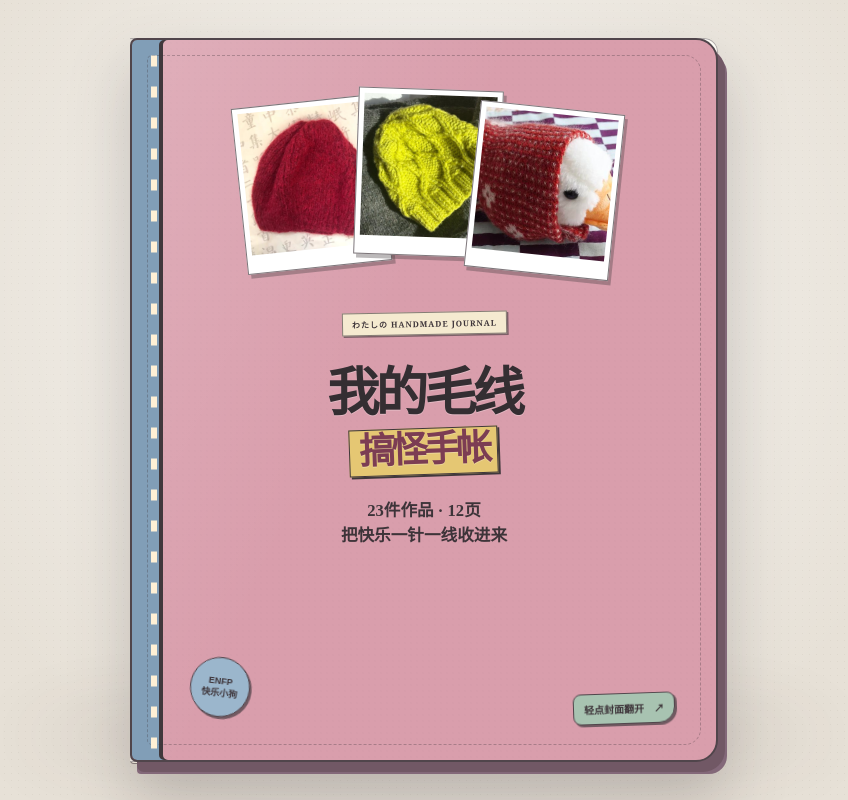
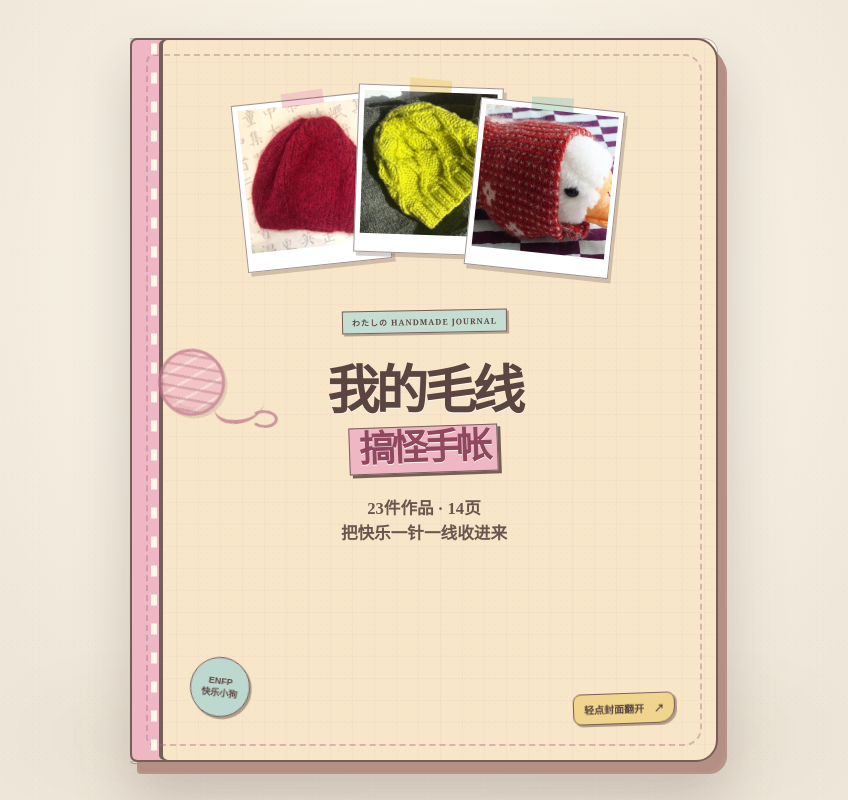
Before and after one commit to smallporridge/xiao, a Next.js app: page / in a window 1280 px wide. Shown: the whole page, without its empty margins (216-1064 px from the left). Built offline with nearby package versions, Linux system fonts and the light colour scheme.

Commit message:
Restyle the journal as a cream yarn notebook

```diff
--- a/app/globals.css
+++ b/app/globals.css
@@ -260,3 +260,88 @@ img{display:block;max-width:100%}
   .mobile-book-shell .thread-nav button.active:after{width:12px;opacity:1}
   .mobile-book-shell .swipe-note{bottom:4px}
 }
+
+/* Cream yarn edition — the object is the notebook; decoration stays on the paper. */
+:root{
+  --ink:#55433f;--muted:#8d7770;--paper:#fffaf0;--desk:#eee6d8;
+  --pink:#efb7c4;--blue:#bdd7d2;--yellow:#efd48d;--mint:#b9d5c5;
+  --berry:#a35d72;--line:rgba(165,139,111,.09);--shadow:rgba(81,60,54,.2)
+}
+body{color:var(--ink);background:var(--desk)}
+.desk{background-color:#eee6d8;background-image:radial-gradient(circle at 50% 35%,rgba(255,253,246,.96),rgba(255,250,239,.44) 38%,transparent 69%),radial-gradient(rgba(106,78,65,.05) .7px,transparent .78px);background-size:100% 100%,7px 7px}
+.desk:before{background:rgba(88,63,56,.19);filter:blur(42px);opacity:.38}
+.book-object,.reader{filter:drop-shadow(0 26px 28px rgba(77,55,50,.22))}
+.book-object:before{border-color:rgba(91,67,59,.44);background:repeating-linear-gradient(0deg,#e7dcc9 0 2px,#fff9eb 2px 5px);box-shadow:7px 10px 0 #b89387}
+
+/* Cream cover with stitched label, photo scraps and a real CSS yarn motif. */
+.cover-face{border-color:#765f58}
+.cover-front{
+  padding-top:7%;
+  background-color:#f7e7c8;
+  background-image:
+    linear-gradient(90deg,rgba(241,183,197,.16) 1px,transparent 1px),
+    linear-gradient(rgba(241,183,197,.14) 1px,transparent 1px),
+    radial-gradient(rgba(101,77,68,.065) .65px,transparent .72px);
+  background-size:22px 22px,22px 22px,6px 6px;
+  box-shadow:inset 27px 0 0 #efb7c4,inset 31px 0 0 #765f58,7px 10px 0 #b48f84
+}
+.cover-front:after{inset:14px;border:2px dashed rgba(173,111,126,.4);border-radius:8px 18px 18px 8px}
+.cover-seam{left:19px;width:6px;background:repeating-linear-gradient(0deg,transparent 0 9px,#fff8e9 10px 20px,transparent 21px 29px)}
+.small-label{background:#c6ddd2;border-color:#765f58;box-shadow:2px 2px 0 rgba(118,95,88,.5);color:#5d4a45}
+.cover-front h1{color:#5a4540;text-shadow:0 1px #fffaf0}
+.cover-front h1 em{border-color:#765f58;background:#efb7c4;box-shadow:3px 3px 0 #765f58;color:#8f4860}
+.cover-front>p{color:#6c554e}
+.open-label{background:#f0d58e;border-color:#765f58;box-shadow:2px 2px 0 rgba(118,95,88,.55)}
+.cover-badge{background:#bdd8ce;border-color:#765f58;box-shadow:2px 2px 0 rgba(118,95,88,.55);color:#5d4843}
+.mini-photos i{border-color:rgba(118,95,88,.66);box-shadow:3px 4px 0 rgba(118,95,88,.3)}
+.mini-photos i:after{content:"";position:absolute;left:50%;top:-8px;width:42px;height:14px;background:rgba(239,183,196,.62);transform:translateX(-50%) rotate(-2deg);mix-blend-mode:multiply}
+.mini-photos i:nth-child(2):after{background:rgba(239,212,141,.68);transform:translateX(-50%) rotate(3deg)}
+.mini-photos i:nth-child(3):after{background:rgba(185,213,197,.68);transform:translateX(-50%) rotate(-3deg)}
+.front-cover:not(:disabled):hover .cover-front{filter:brightness(1.018) saturate(1.02)}
+.cover-back{background-color:#fff7e7;background-image:linear-gradient(rgba(239,183,196,.1) 1px,transparent 1px),linear-gradient(90deg,rgba(239,183,196,.08) 1px,transparent 1px);background-size:25px 25px}
+
+.cover-yarn{position:absolute;z-index:1;left:4%;top:42%;width:115px;height:105px;pointer-events:none;opacity:.72;transform:rotate(-8deg)}
+.cover-yarn i{position:absolute;display:block}
+.cover-yarn i:nth-child(1){left:5px;top:4px;width:67px;height:67px;overflow:hidden;border:3px solid #bd7589;border-radius:50%;background-color:#f2b8c6;background-image:repeating-linear-gradient(18deg,transparent 0 8px,rgba(162,85,107,.46) 9px 11px),repeating-linear-gradient(-22deg,transparent 0 12px,rgba(255,249,235,.55) 13px 15px);box-shadow:inset 4px -5px 0 rgba(142,76,95,.13),2px 3px 0 rgba(118,95,88,.24)}
+.cover-yarn i:nth-child(2){left:58px;top:48px;width:49px;height:38px;border-bottom:4px solid #bd7589;border-radius:0 0 80% 45%;transform:rotate(12deg)}
+.cover-yarn i:nth-child(3){left:92px;top:75px;width:27px;height:18px;border:3px solid #bd7589;border-left-color:transparent;border-radius:50%;transform:rotate(10deg)}
+
+/* More physical pages: visible page block, warm paper, stitched spine and ribbon. */
+.reader .book-shell:before{content:"";position:absolute;z-index:0;inset:5px -6px -8px 5px;border:1px solid rgba(99,73,65,.35);border-radius:12px 18px 18px 12px;background:repeating-linear-gradient(0deg,#e9dfce 0 2px,#fff9ed 2px 5px);box-shadow:5px 7px 0 #b9968a}
+.open-spread{filter:drop-shadow(0 2px 8px rgba(77,55,50,.13))}
+.journal-page{border-color:rgba(92,68,60,.36);background-color:#fffaf0;background-image:linear-gradient(rgba(196,160,120,.08) 1px,transparent 1px),radial-gradient(rgba(89,67,58,.045) .65px,transparent .75px);background-size:100% 30px,6px 6px;box-shadow:inset 0 0 24px rgba(154,118,83,.035)}
+.journal-page:before{border-color:rgba(177,118,132,.085)}
+.book-spine{width:24px;background:linear-gradient(90deg,transparent,rgba(93,65,57,.15),rgba(255,251,240,.72),rgba(93,65,57,.16),transparent)}
+.book-spine:after{content:"";position:absolute;left:50%;top:14px;bottom:14px;width:2px;transform:translateX(-50%);background:repeating-linear-gradient(0deg,#c88999 0 7px,transparent 7px 14px);opacity:.5}
+.bookmark-ribbon{position:absolute;z-index:2;left:52%;top:8px;bottom:-21px;width:14px;background:linear-gradient(90deg,#dca0b0,#efbdc8 46%,#c9899b);box-shadow:1px 2px 3px rgba(91,62,57,.18);clip-path:polygon(0 0,100% 0,100% 100%,50% 88%,0 100%);pointer-events:none;transform:translateX(-50%) rotate(.5deg)}
+.year-tab{border-color:rgba(93,69,61,.46);box-shadow:1.5px 1.5px 0 rgba(93,69,61,.28)}
+.eyebrow{color:#a35d72}
+.work-card{border-color:rgba(93,69,61,.19);background:#fffef9;box-shadow:0 1px 0 #fff,3px 5px 11px rgba(84,61,54,.105)}
+.work-card .photo{background:#f6f0e5;border-color:rgba(93,69,61,.08)}
+.work-card .tape{background:rgba(239,183,196,.54)}
+.page-layout-duo .work-card:nth-child(2) .tape{background:rgba(185,213,197,.62)}
+.word-sticker{background:#efd58f;border-color:rgba(93,69,61,.48);box-shadow:1.5px 1.5px 0 rgba(93,69,61,.34)}
+.recap-copy{border-color:#c98598;background:rgba(239,183,196,.12)}
+.letter-page{background-color:#fff8e9;background-image:linear-gradient(rgba(232,164,181,.1) 1px,transparent 1px),radial-gradient(rgba(76,59,51,.04) .7px,transparent .8px)}
+.letter-paper{border-color:rgba(93,69,61,.38);background:rgba(255,254,249,.88);box-shadow:5px 6px 13px rgba(91,66,59,.11)}
+.cover-tab{background:#f3c5cf;border-color:rgba(93,69,61,.38)}
+.spread-count{background:rgba(255,250,239,.9)}
+.page-edge:hover:after{transform:translateY(-3px) scale(1.05)}
+.page-edge:active:after{transform:translateY(-1px) scale(.98)}
+.thread-nav button{border-radius:99px}
+
+@media(max-width:820px){
+  .cover-front{padding-top:6%;box-shadow:inset 24px 0 0 #efb7c4,inset 28px 0 0 #765f58,5px 8px 0 #b48f84}
+  .cover-yarn{left:2%;top:43%;width:90px;height:85px;transform:scale(.82) rotate(-8deg);transform-origin:left top}
+  .reader .book-shell:before{inset:5px -4px -7px 4px;border-radius:8px 18px 18px 8px;box-shadow:4px 6px 0 #b9968a}
+  .mobile-book-shell .bookmark-ribbon{left:15%;top:7px;bottom:-17px;width:12px}
+  .mobile-book-shell .journal-page{background-color:#fffaf0}
+  .mobile-book-shell .thread-nav{max-width:82%;gap:1px}
+  .mobile-book-shell .thread-nav button,.mobile-book-shell .thread-nav button.active{width:13px}
+  .mobile-book-shell .thread-nav button:after{width:5px}
+  .mobile-book-shell .thread-nav button.active:after{width:10px}
+}
+@media(max-width:380px){
+  .cover-yarn{opacity:.5;transform:scale(.68) rotate(-8deg)}
+  .mobile-book-shell .thread-nav button,.mobile-book-shell .thread-nav button.active{width:11px}
+}
--- a/app/layout.tsx
+++ b/app/layout.tsx
@@ -1,7 +1,7 @@
 import type {Metadata,Viewport} from "next";
 import "./globals.css";
 const title="我的毛线搞怪手帐｜23件作品的快乐宇宙";
-const description="一本从2024翻到2026的日系手作手帐：23件纺织作品、12页第一人称记录，以及朋友留在最后一页的祝福。";
-export const metadata:Metadata={metadataBase:new URL("https://smallporridge.github.io/xiao/"),title,description,applicationName:title,robots:{index:false,follow:false},openGraph:{title,description,type:"website",url:"https://smallporridge.github.io/xiao/",siteName:title,images:[{url:"https://smallporridge.github.io/xiao/og-v2.png",width:1200,height:630,alt:"我的毛线搞怪手帐封面"}]},twitter:{card:"summary_large_image",title,description,images:["https://smallporridge.github.io/xiao/og-v2.png"]}};
-export const viewport:Viewport={themeColor:"#f3b7c8",colorScheme:"light"};
+const description="一本从2024翻到2026的日系手作手帐：23件纺织作品、14页第一人称记录，以及朋友留在最后一页的祝福。";
+export const metadata:Metadata={metadataBase:new URL("https://smallporridge.github.io/xiao/"),title,description,applicationName:title,robots:{index:false,follow:false},openGraph:{title,description,type:"website",url:"https://smallporridge.github.io/xiao/",siteName:title,images:[{url:"https://smallporridge.github.io/xiao/og-v3.png",width:1731,height:909,alt:"我的毛线搞怪手帐封面"}]},twitter:{card:"summary_large_image",title,description,images:["https://smallporridge.github.io/xiao/og-v3.png"]}};
+export const viewport:Viewport={themeColor:"#f7e7c8",colorScheme:"light"};
 export default function RootLayout({children}:Readonly<{children:React.ReactNode}>){return <html lang="zh-CN"><body>{children}</body></html>}
--- a/app/page.tsx
+++ b/app/page.tsx
@@ -8,45 +8,48 @@ type Spread={year:string;color:string;left:JournalPage;right:JournalPage};
 const work=(id:number,title:string,date:string,kind:string,caption:string,sticker?:string):Entry=>({id,title,date,kind,image:`./works/${String(id).padStart(2,"0")}.webp`,caption,sticker});
 
 const spreads:Spread[]=[
-{year:"2024 · 从第一针开始",color:"#d69aa9",left:{eyebrow:"CHAPTER 01 · 起针",title:"我先织点真的能穿出去的",aside:"帽子和背心，是我的毛线新手村装备。",layout:"duo",items:[
+{year:"2024 · 从第一针开始",color:"#efb9c5",left:{eyebrow:"CHAPTER 01 · 起针",title:"我先织点真的能穿出去的",aside:"帽子和背心，是我的毛线新手村装备。",layout:"duo",items:[
 work(30,"三国万里子帽子","2024 年","帽子","第一顶帽子先选酒红色。戴上的那一刻，我的毛线新手村也算正式开张。","START"),
 work(29,"横田古着背心","2024 年","背心","条纹、古着感，还有一点不肯规规矩矩的颜色——刚开始，我就已经藏不住自己的主意。","偏要条纹")
 ]},right:{eyebrow:"CHAPTER 02 · 快乐加量",title:"五月以后，我开始让线条捣蛋",aside:"一件像彩糖，一条故意不走直线。",layout:"duo",items:[
 work(28,"芭贝毛线背心","2024.05.11","背心","五月十一日，我把彩点毛线织成一件软乎乎的背心。原来一团线真的能变成当天的好心情。","05.11"),
 work(27,"Zig Zag Scarf","2024 年","围巾","粉色可以温柔，锯齿也可以捣蛋。我没有二选一，因为两个都很像我。","ZIG ZAG")
 ]}},
-{year:"2024 · 慢慢织出自己的样子",color:"#9bb8cf",left:{eyebrow:"CHAPTER 03 · 山脉连续剧",title:"同一个名字，也能有两种天气",aside:"一件像淡蓝晴天，一件装进薄荷和阳光。",layout:"duo",items:[
+{year:"2024 · 慢慢织出自己的样子",color:"#b9d4cf",left:{eyebrow:"CHAPTER 03 · 山脉连续剧",title:"同一个名字，也能有两种天气",aside:"一件像淡蓝晴天，一件装进薄荷和阳光。",layout:"duo",items:[
 work(26,"白色山脉背心","2024 年","背心","淡蓝色轻得像一小片晴天。织到这里，我开始知道自己喜欢怎样的留白。","晴天款"),
 work(24,"白色山脉","2024 年","背心","再走一次山脉，这回把薄荷、粉色和阳光一起带上。同一个名字，也能长出新表情。","再来一次")
 ]},right:{eyebrow:"CHAPTER 04 · 基本功有性格",title:"所谓基础款，也要经过我的配色",aside:"袜子去晒太阳，披肩像一封安静的信。",layout:"duo",items:[
 work(22,"平平针基础款袜子","2024 年","袜子","平平针是基本功，可我的袜子偏要像刚完成冒险任务的装备。实用和热闹可以一起出现。","LEVEL UP"),
 work(21,"Close to You","2024 年","披肩","这一件浅浅的、软软的。挂在枝头的时候，我发现自己也能把毛线织得像一封安静的信。","soft")
 ]}},
-{year:"2025 · 耐心开始有形状",color:"#a8b89e",left:{eyebrow:"CHAPTER 05 · 越来越会完成",title:"小甜点之后，是一整件大工程",aside:"从一条小围巾，到密密麻麻的华夫格。",layout:"duo",items:[
+{year:"2025 · 耐心开始有形状",color:"#efd694",left:{eyebrow:"CHAPTER 05 · 越来越会完成",title:"小甜点之后，是一整件大工程",aside:"从一条小围巾，到密密麻麻的华夫格。",layout:"duo",items:[
 work(19,"三角小围巾","2025 年","围巾","咖啡色在阳光里有一点复古，再别上一枚金色小胸针。嗯，我越来越会给作品找位置了。","会搭！"),
 work(18,"华夫套衫","2025 年","套衫","一格一格往前，回过神已经是一整件套衫。原来耐心不是等出来的，是每一行都没有跳过。","耐心 +100")
 ]},right:{eyebrow:"CHAPTER 06 · 过程也值得贴下来",title:"没有完工的日子，也在认真前进",aside:"棒针上的半成品，和花丛里的完成照。",layout:"duo",items:[
 work(17,"伊莉斯小围巾","2025 年","围巾","伊莉斯还在棒针上慢慢长大。过程没有成品那么整齐，但这也是我认真赶路的样子。","进行中"),
 work(15,"Lace Scarf","2025 年","围巾","完工以后，我给它找了一片花做背景。作品做好了还不算，我还想让它好好登场。","春日限定")
 ]}},
-{year:"2025 · 配色和花纹会说话",color:"#b9aacf",left:{eyebrow:"CHAPTER 07 · 披肩实验室",title:"脑洞先跑，针脚负责追上",aside:"反差、轮廓、花样，我开始把“为什么好看”也织进去。",layout:"triptych",items:[
+{year:"2025 · 配色会说话",color:"#d9c4e5",left:{eyebrow:"CHAPTER 07 · 披肩实验室",title:"反差越大胆，作品越有我的脾气",aside:"绿蓝、红边、焦糖橘和深咖，都坐到同一张桌上。",layout:"duo",items:[
 work(14,"安仁披肩","2025 年","披肩","绿蓝配红边康乃馨，听起来有点冒险。可我把它们放在一起以后，只想说：果然很可以。","大胆配"),
-work(12,"云蛟披肩","2025 年","披肩","焦糖橘接上深咖，柔软里一下有了气势。名字叫云蛟，当然要认真登场。","召唤成功"),
-work(11,"踏脚石披肩","2025 年","披肩","我把轮廓和花样都画清楚。不是随便织，是一排排踩着踏脚石，把想法带到现实。","CHECK")
-]},right:{eyebrow:"CHAPTER 08 · 花纹小剧场",title:"可爱可以安静，也可以很有戏",aside:"深色里开花，荧光黄负责把镜头抢走。",layout:"triptych",items:[
-work(10,"繁花披肩","2025 年","披肩","深灰负责稳住，玫红一朵一朵跳出来。我把暗色里的小火花，全都留了下来。","BLOOM"),
+work(12,"云蛟披肩","2025 年","披肩","焦糖橘接上深咖，柔软里一下有了气势。名字叫云蛟，当然要认真登场。","召唤成功")
+]},right:{eyebrow:"CHAPTER 08 · 花样路线图",title:"我不只会织，也开始知道它为什么好看",aside:"一排踏脚石走过去，暗色里就开出了花。",layout:"duo",items:[
+work(11,"踏脚石披肩","2025 年","披肩","我把轮廓和花样都画清楚。不是随便织，是一排排踩着踏脚石，把想法带到现实。","CHECK"),
+work(10,"繁花披肩","2025 年","披肩","深灰负责稳住，玫红一朵一朵跳出来。我把暗色里的小火花，全都留了下来。","BLOOM")
+]}},
+{year:"2025 → 2026 · 可爱很有戏",color:"#efbcc8",left:{eyebrow:"CHAPTER 09 · 花纹小剧场",title:"作品旁边，也要安排一点剧情",aside:"小助理负责表情，荧光黄负责抢镜。",layout:"duo",items:[
 work(9,"小繁花披肩","2025 年","披肩","红黑披肩、同色线团，再安排一位表情很有戏的小助理。我的作品照也要有剧情。","本日导演"),
 work(8,"钻石帽子","2025 年","帽子","钻石纹再加荧光黄，低调是不可能低调的。偶尔就该亮到连自己都忍不住多看两眼。","ENFP")
+]},right:{eyebrow:"CHAPTER 10 · 毛茸茸警报",title:"成熟和幼稚，我当然都要",aside:"粉色先赢一半，灰色开衫负责稳住。",layout:"duo",items:[
+work(6,"不完全柏林围巾","2026 年","围巾","名字虽然叫“不完全”，这团粉色却已经很会抢镜。完成度可以等等，快乐先到就好。","先赢一半"),
+work(5,"Sophie’s Cardigan","2026 年","开衫","开衫负责沉稳灰，小挂件负责偷偷可爱。我没打算选边站，这两种样子都是我。","都要")
 ]}},
-{year:"2026 · 喜欢住进日常",color:"#91b8aa",left:{eyebrow:"CHAPTER 09 · 毛茸茸研究所",title:"成熟和幼稚，我当然都要",aside:"围巾、开衫、杯垫：认真生活，也认真搞怪。",layout:"triptych",items:[
-work(6,"不完全柏林围巾","2026 年","围巾","名字虽然叫“不完全”，这团粉色却已经很会抢镜。完成度可以等等，快乐先到就好。","先赢一半"),
-work(5,"Sophie’s Cardigan","2026 年","开衫","开衫负责沉稳灰，小挂件负责偷偷可爱。我没打算选边站，这两种样子都是我。","都要"),
-work(4,"杯垫","2026 年","生活小物","杯垫上再织一只红色小包。有人说没必要，可让普通一天变可爱一点，本来就很有必要。","很有必要")
-]},right:{eyebrow:"CHAPTER 10 · 我的日常联动",title:"毛线终于和手帐、角色碰面了",aside:"我喜欢的东西没有各玩各的，它们住进了同一页。",layout:"duo",items:[
-work(3,"手帐收纳袋","2026 年","收纳袋","深蓝和橙色绕在一起，再装三颗不一样的按钮。它替纸笔安了家，也把我的小任性一起收好。","住进来吧"),
+{year:"2026 · 喜欢住进日常",color:"#b7d5c4",left:{eyebrow:"CHAPTER 11 · 日常小物",title:"小东西，也值得认真搞怪",aside:"杯垫和收纳袋，把普通一天变得可爱一点。",layout:"duo",items:[
+work(4,"杯垫","2026 年","生活小物","杯垫上再织一只红色小包。有人说没必要，可让普通一天变可爱一点，本来就很有必要。","很有必要"),
+work(3,"手帐收纳袋","2026 年","收纳袋","深蓝和橙色绕在一起，再装三颗不一样的按钮。它替纸笔安了家，也把我的小任性一起收好。","住进来吧")
+]},right:{eyebrow:"CHAPTER 12 · 最新一页",title:"小繁花，先借小鸭戴一下",aside:"我喜欢的东西终于碰面，作品也立刻有了表情。",layout:"hero",items:[
 work(2,"小繁花三角巾","2026 年","三角巾","我没有把它规规矩矩铺平，而是先借小鸭戴一下。作品一遇到角色，立刻就有了自己的表情。","かわいい")
 ]}},
-{year:"未完待续 · 2024—2026",color:"#d7a2b3",left:{eyebrow:"TO BE CONTINUED · 11",title:"原来，我已经织了这么远",aside:"23件作品不是清单，是我一次次起针、拆掉、重来，也一直没弄丢可爱的证据。",layout:"duo",kind:"recap",items:[]},right:{eyebrow:"这一页，由朋友来写 · 12",title:"给未来还会继续织东西的你",aside:"",layout:"hero",kind:"letter",items:[]}}
+{year:"未完待续 · 2024—2026",color:"#f1c0cb",left:{eyebrow:"TO BE CONTINUED · 13",title:"原来，我已经织了这么远",aside:"23件作品不是清单，是我一次次起针、拆掉、重来，也一直没弄丢可爱的证据。",layout:"duo",kind:"recap",items:[]},right:{eyebrow:"这一页，由朋友来写 · 14",title:"给未来还会继续织东西的你",aside:"",layout:"hero",kind:"letter",items:[]}}
 ];
 
 const mobilePages=spreads.flatMap((spread,spreadIndex)=>([
@@ -79,7 +82,7 @@ function OpeningBook({state,onOpen,isMobile}:{state:"closed"|"opening";onOpen:()
 return <section className={`book-object ${state} ${isMobile?"mobile-opening":""}`} aria-label="合拢的毛线手帐">
 <div className="opening-pages">{isMobile?<MobilePageView pageIndex={0}/>:<SpreadView spread={spreads[0]} index={0}/>}</div>
 <button className="front-cover" onClick={onOpen} disabled={state==="opening"} aria-label="翻开毛线手帐">
-<div className="cover-face cover-front"><span className="cover-seam"/><div className="mini-photos" aria-hidden="true"><i><img src="./works/30.webp" alt=""/></i><i><img src="./works/08.webp" alt=""/></i><i><img src="./works/02.webp" alt=""/></i></div><div className="small-label">わたしの HANDMADE JOURNAL</div><h1>我的毛线<br/><em>搞怪手帐</em></h1><p>23件作品 · 12页<br/>把快乐一针一线收进来</p><b className="open-label">轻点封面翻开　↗</b><span className="cover-badge">ENFP<br/>快乐小狗</span></div>
+<div className="cover-face cover-front"><span className="cover-seam"/><span className="cover-yarn" aria-hidden="true"><i/><i/><i/></span><div className="mini-photos" aria-hidden="true"><i><img src="./works/30.webp" alt=""/></i><i><img src="./works/08.webp" alt=""/></i><i><img src="./works/02.webp" alt=""/></i></div><div className="small-label">わたしの HANDMADE JOURNAL</div><h1>我的毛线<br/><em>搞怪手帐</em></h1><p>23件作品 · 14页<br/>把快乐一针一线收进来</p><b className="open-label">轻点封面翻开　↗</b><span className="cover-badge">ENFP<br/>快乐小狗</span></div>
 <div className="cover-face cover-back" aria-hidden="true"/>
 </button>
 </section>;
@@ -123,7 +126,7 @@ return <main className={"desk book-"+bookState}>
 {bookState!=="open"?<OpeningBook state={bookState} onOpen={openBook} isMobile={isMobile}/>:<section className="reader"><div className={"book-shell "+(isMobile?"mobile-book-shell ":"")+(settling?"is-settling ":"")+(dragDir?"turn-"+dragDir:"")} ref={bookRef} onPointerDown={pointerDown} onPointerMove={pointerMove} onPointerUp={pointerUp} onPointerCancel={pointerUp}>
 {dragDir&&target!==fromIndex&&(isMobile?<MobilePageView pageIndex={target} className="target-page"/>:<SpreadView spread={spreads[target]} index={target} className="target-spread"/>)}{isMobile?<MobilePageView pageIndex={fromIndex} className="active-page"/>:<SpreadView spread={spreads[fromIndex]} index={fromIndex} className="active-spread"/>}
 {dragDir&&target!==fromIndex&&<div className={"turning-leaf leaf-"+dragDir} style={leafStyle} aria-hidden="true"><div className="leaf-face leaf-front"><JournalPageView page={frontPage} side={frontSide} index={frontPageIndex} year={frontYear} color={frontColor}/></div><div className="leaf-face leaf-back"><JournalPageView page={backPage} side={backSide} index={backPageIndex} year={backYear} color={backColor}/></div><span className="paper-curl"/></div>}
-<div className="book-spine"/><button className="cover-tab" onPointerDown={e=>e.stopPropagation()} onPointerUp={e=>e.stopPropagation()} onClick={()=>{setBookState("closed");setCurrent(0);clearTurn()}}>回到封面</button><div className="spread-count">{isMobile?"单页":"跨页"} {String(current+1).padStart(2,"0")} / {String(total).padStart(2,"0")}</div>
+<div className="book-spine"/><span className="bookmark-ribbon" aria-hidden="true"/><button className="cover-tab" onPointerDown={e=>e.stopPropagation()} onPointerUp={e=>e.stopPropagation()} onClick={()=>{setBookState("closed");setCurrent(0);clearTurn()}}>回到封面</button><div className="spread-count">{isMobile?"单页":"跨页"} {String(current+1).padStart(2,"0")} / {String(total).padStart(2,"0")}</div>
 <button className="page-edge edge-left" onPointerDown={e=>e.stopPropagation()} onPointerUp={e=>e.stopPropagation()} onClick={()=>animateTurn("prev")} disabled={current===0} aria-label="上一页"><i>←</i></button><button className="page-edge edge-right" onPointerDown={e=>e.stopPropagation()} onPointerUp={e=>e.stopPropagation()} onClick={()=>animateTurn("next")} disabled={current===total-1} aria-label="下一页"><i>→</i></button>
 <nav className="thread-nav" aria-label="手帐页码">{navItems.map((item,index)=><button key={index} className={index===current?"active":""} onPointerDown={e=>e.stopPropagation()} onPointerUp={e=>e.stopPropagation()} onClick={()=>jump(index)} aria-label={"第"+(index+1)+"页"} style={{"--thread":item.color} as React.CSSProperties}/>)}</nav><span className="swipe-note">{isMobile?"左右滑动翻页 · 点页角也可以":"拖动纸页或点击页角翻页"}</span>
 </div></section>}
```
Also changed, not shown: 1 other file (tests, documents, lock files or other folders).
